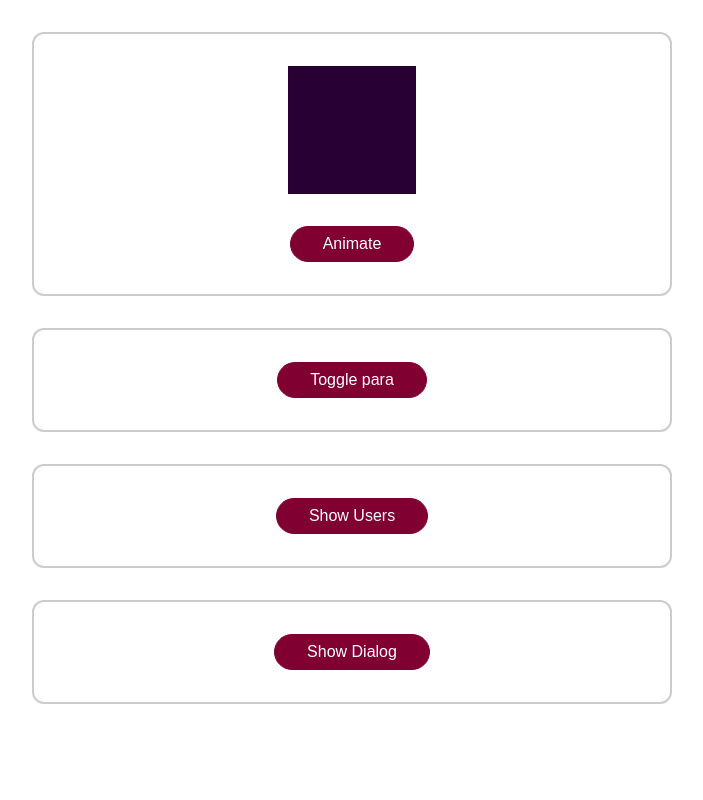
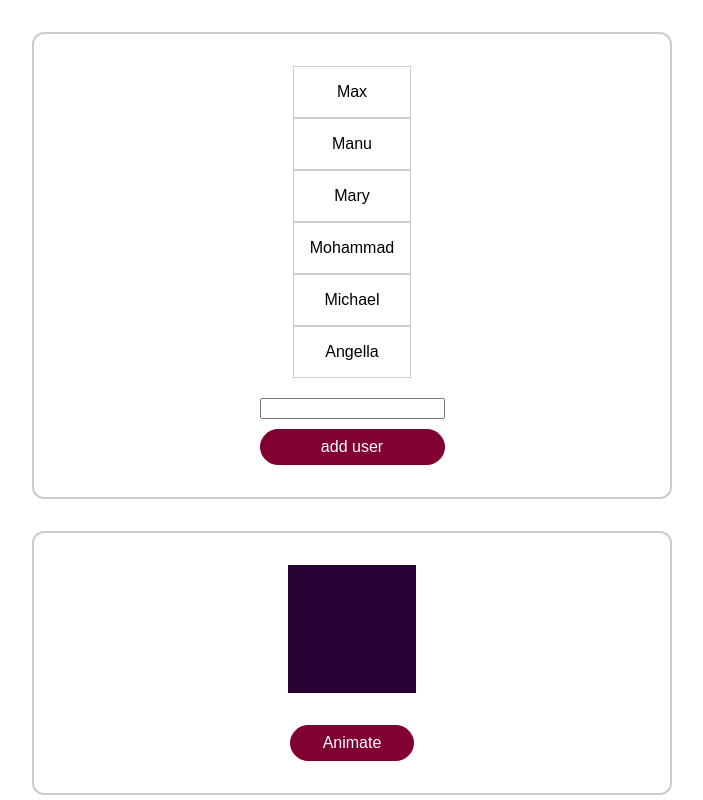
Before and after one commit to MRAlirad/Vue-Projects, a Vue app: page / in a window 1280 px wide. Shown: the top 800 px of the page, without its empty margins (288-991 px from the left). Built offline with nearby package versions, Linux system fonts and the light colour scheme.

Commit message:
transition-group

```diff
--- a/src/projects/animation/Animation.vue
+++ b/src/projects/animation/Animation.vue
@@ -1,4 +1,7 @@
 <template>
+	<div class="container">
+		<UsersList />
+	</div>
 	<div class="container">
 		<div
 			class="block"
@@ -55,10 +58,12 @@
 
 <script>
 	import BaseModal from './BaseModal.vue';
+	import UsersList from './UsersList.vue';
 
 	export default {
 		components: {
 			BaseModal,
+			UsersList,
 		},
 		data() {
 			return {
--- /dev/null
+++ b/src/projects/animation/UsersList.vue
@@ -0,0 +1,82 @@
+<template>
+	<transition-group
+		tag="ul"
+		name="users-list"
+	>
+		<li
+			v-for="user in users"
+			:key="user"
+			@click="removeUser(user)"
+		>
+			{{ user }}
+		</li>
+	</transition-group>
+	<div class="input-box">
+		<input
+			type="text"
+			ref="userInput"
+		/>
+		<button @click="addUser">add user</button>
+	</div>
+</template>
+
+<script>
+	export default {
+		data() {
+			return {
+				users: ['Max', 'Manu', 'Mary', 'Mohammad', 'Michael', 'Angella'],
+			};
+		},
+		methods: {
+			removeUser(user) {
+				this.users = this.users.filter(usr => usr !== user);
+			},
+			addUser() {
+				this.users.unshift(this.$refs.userInput.value);
+			},
+		},
+	};
+</script>
+
+<style scoped>
+	ul {
+		list-style: none;
+		margin: 0 0 20px;
+		padding: 0;
+	}
+	li {
+		border: 1px solid #ccc;
+		padding: 1rem;
+		text-align: center;
+		cursor: pointer;
+	}
+	.input-box {
+		display: flex;
+		flex-direction: column;
+		gap: 10px;
+	}
+
+	.users-list-enter-from {
+		opacity: 0;
+		transform: translateX(-30px);
+	}
+	.users-list-enter-active {
+		transition: all 0.5s ease-out;
+	}
+	.users-list-enter-to {
+		opacity: 1;
+		transform: translateX(0);
+	}
+
+	.users-list-leave-from {
+		opacity: 1;
+		transform: translateX(0);
+	}
+	.users-list-leave-active {
+		transition: all 0.5s ease-in;
+	}
+	.users-list-leave-to {
+		opacity: 0;
+		transform: translateX(30px);
+	}
+</style>
```
